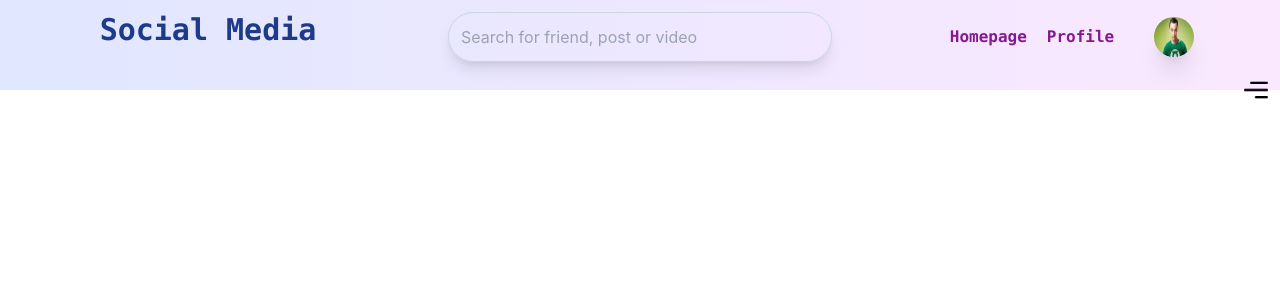
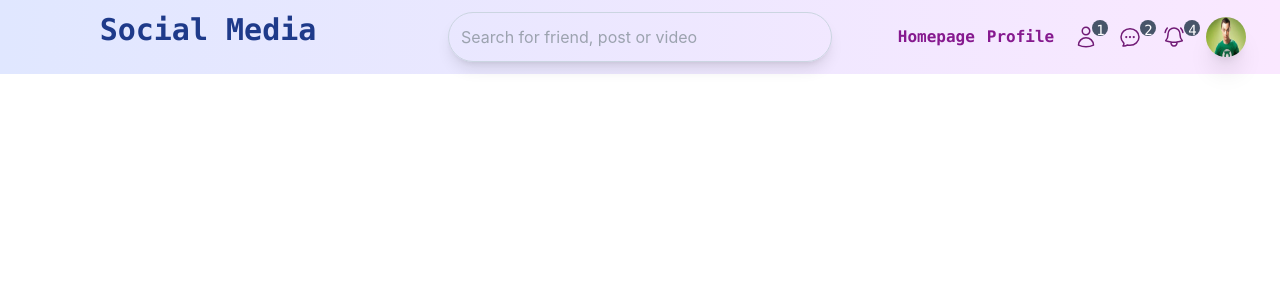
Before and after one commit to pujaKundu/social-media-client, a React (Vite) app: page / in a window 1280 px wide. Shown: the top 300 px of the page. Built offline with nearby package versions, Linux system fonts and the light colour scheme.

Commit message:
responsive navbar

```diff
--- a/src/components/header/Header.jsx
+++ b/src/components/header/Header.jsx
@@ -1,7 +1,7 @@
 import { useState } from "react";
 import userImg from "../../assets/sheldon.jfif";
 import menu from "../../assets/menu.png";
-import close from '../../assets/close.png'
+import close from "../../assets/close.png";
 
 // navbar icons
 const Person = () => (
@@ -63,14 +63,13 @@ const Search = () => (
   <>
     <div className="flex justify-between items-center">
       <input
-        className="w-52 lg:w-96 md:w-60 p-3  bg-transparent rounded-full shadow-lg hover:shadow-xl hover:border-purple-400 border border-slate-300"
+        className="w-52 lg:w-96 md:w-60 p-3  bg-transparent rounded-full shadow-lg hover:shadow-xl hover:border-purple-400 border border-slate-300 "
         type="text"
         placeholder="Search for friend, post or video"
       />
     </div>
   </>
 );
-
 
 const Header = () => {
   const [toggle, setToggle] = useState(false);
@@ -84,23 +83,23 @@ const Header = () => {
         </span>
       </div>
       {/* middle bar */}
-      <div className="hidden md:block lg:block">
+      <div className="hidden lg:block">
         <Search />
       </div>
       {/* right bar */}
 
-      <div className="lg:flex items-center justify-center font-mono hidden">
+      <div className="lg:flex items-center justify-center font-mono hidden ">
         {/* links */}
         <div>
-          <span className="mr-5 text-fuchsia-800 font-semibold hover:text-purple-900 cursor-pointer">
+          <span className="text-fuchsia-800 font-semibold hover:text-purple-900 cursor-pointer mr-3">
             Homepage
           </span>
-          <span className="mr-5 text-fuchsia-800 font-semibold hover:text-purple-900 cursor-pointer">
+          <span className="text-fuchsia-800 font-semibold hover:text-purple-900 cursor-pointer">
             Profile
           </span>
         </div>
         {/* icons */}
-        <div className="flex justify-center items-center text-fuchsia-900 md:hidden">
+        <div className="lg:flex justify-center items-center text-fuchsia-900 hidden">
           <span className="ml-5">
             {/* person */}
             <Person />
@@ -133,29 +132,29 @@ const Header = () => {
       </div>
 
       {toggle ? (
-        <div onClick={() => setToggle(false)}>
+        <div className="block lg:hidden" onClick={() => setToggle(false)}>
           <img
-            className="w-6 h-6 right-0 absolute mr-3"
+            className="w-6 h-6 ml-44 md:ml-72 absolute"
             src={close}
             alt="close"
           />
         </div>
       ) : (
-        <div onClick={() => setToggle(true)}>
+        <div className="block lg:hidden" onClick={() => setToggle(true)}>
           <img
-            className="w-6 h-6 right-0 absolute mr-3"
+            className="w-6 h-6 ml-44 md:ml-72 absolute"
             src={menu}
             alt="menu"
           />
         </div>
       )}
       {toggle && (
-        <div className="flex flex-col justify-center align mt-5">
-          <div className="mr-10 my-4">
+        <div className="flex flex-col justify-center mt-5 transition ease-in-out delay-500">
+          <div className="mr-36 my-4">
             <Search />
           </div>
 
-          <div className="flex flex-col items-center justify-center font-mono">
+          <div className="flex flex-col items-center justify-center font-mono transition ease-in-out delay-500">
             {/* links */}
             <div className="flex flex-col items-end justify-end">
               <span className="mr-5 text-fuchsia-800 font-semibold hover:text-purple-900 cursor-pointer">
@@ -192,7 +191,7 @@ const Header = () => {
             </div>
             {/* profile picture */}
             <img
-              className="w-10 h-10 rounded-full ml-5 shadow-xl hover:scale-125 transition delay-150 duration-300 ease-in-out"
+              className="w-10 h-10 rounded-full shadow-xl hover:scale-125 transition delay-150 duration-300 ease-in-out"
               src={userImg}
               alt="user image"
             />
```
